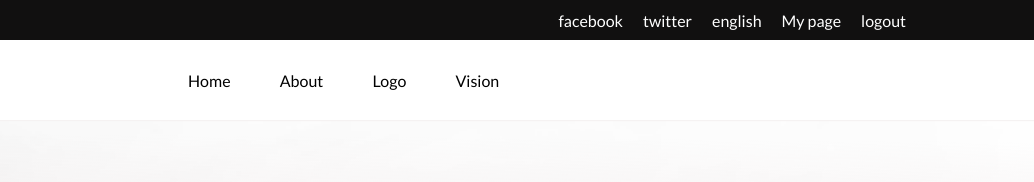
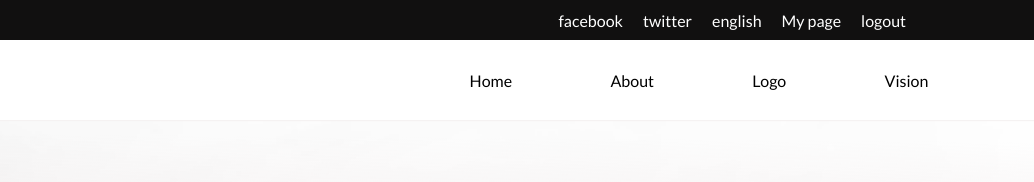
Before and after one commit to bertinkambale/Driving-school-capstone, a website: page about.html in a window 1280 px wide. Shown: the top 182 px of the page, 246-1280 px from the left. Drawn offline with Linux system fonts and the light colour scheme.

Commit message:
added gap to line 32

```diff
--- a/about.css
+++ b/about.css
@@ -30,7 +30,7 @@ body {
   align-items: center;
   height: 10vh;
   background-color: #fff;
-  gap: 10%;
+  gap: 32%;
 }
 
 .header2 a {
@@ -45,7 +45,7 @@ body {
 
 .menu {
   display: flex;
-  gap: 30%;
+  gap: 60%;
 }
 
 .hamburger {
```
